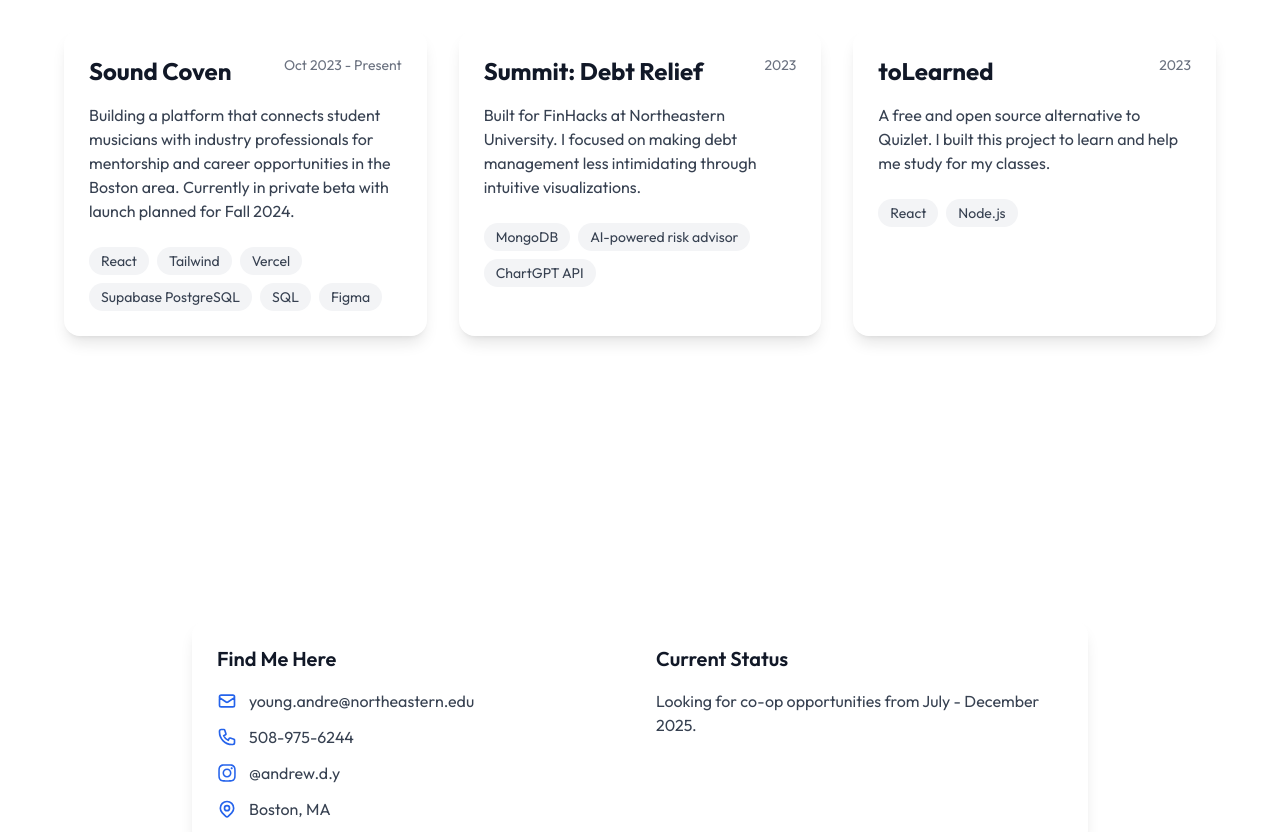
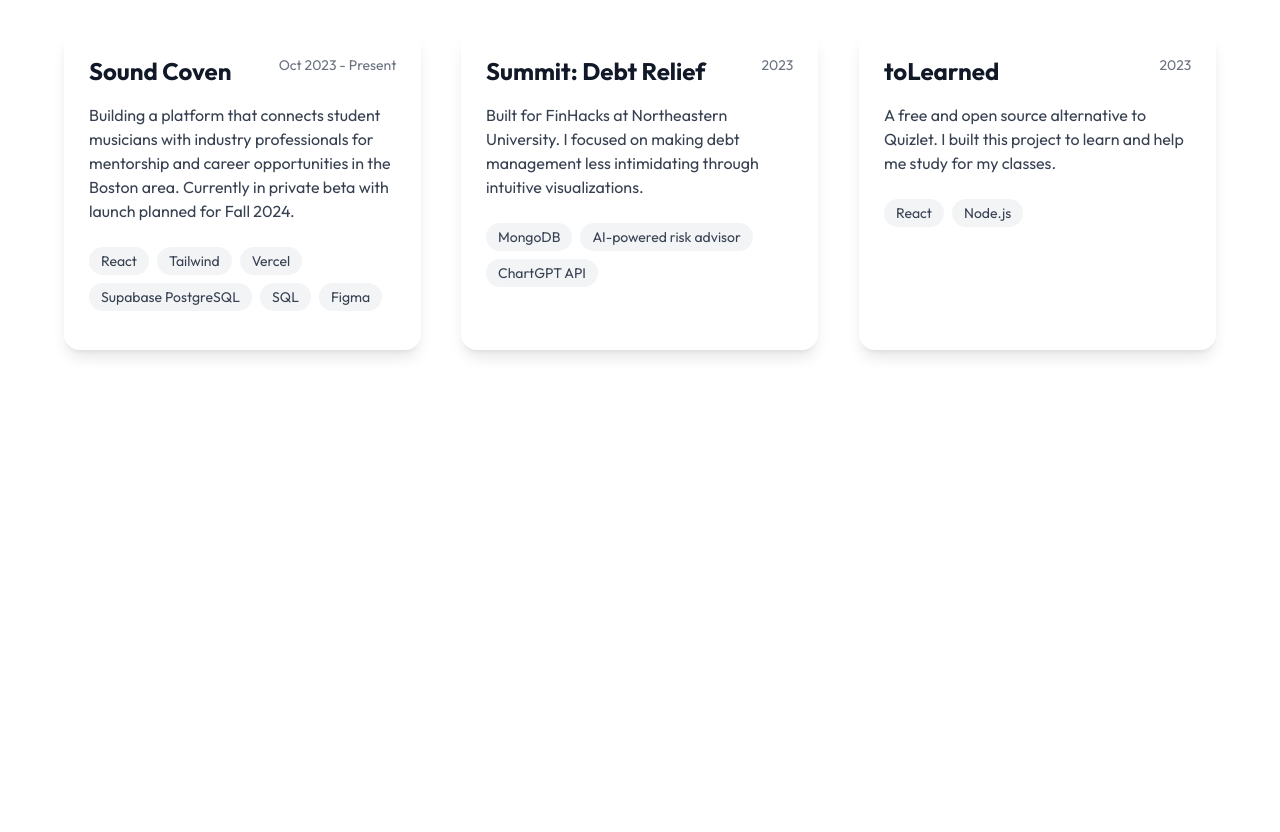
Before and after one commit to andrewd-young/andrew-portfolio, a React (Create React App) app: page / in a window 1280 px wide. Shown: the part 1402-2234 px from the top of the page. Built offline with nearby package versions, Linux system fonts and the light colour scheme.

Commit message:
Implement GSAP animations in Projects components, update Contact layout, and enhance project details

```diff
--- /dev/null
+++ b/cspell.json
@@ -0,0 +1,5 @@
+{
+  "version": "0.2",
+  "language": "en",
+  "words": ["gsap"]
+}
--- a/src/components/About.js
+++ b/src/components/About.js
@@ -1,6 +1,28 @@
-import React from "react";
+import React, { useRef, useEffect } from "react";
+import { gsap } from "gsap";
 
 const About = () => {
+  const aboutRef = useRef(null);
+
+  useEffect(() => {
+    const el = aboutRef.current;
+    if (!el) return;
+    gsap.fromTo(
+      el,
+      { autoAlpha: 0, y: 40 },
+      {
+        autoAlpha: 1,
+        y: 0,
+        duration: 1.1,
+        ease: "power2.out",
+        scrollTrigger: {
+          trigger: el,
+          start: "top 80%",
+          toggleActions: "play none none none",
+        },
+      }
+    );
+  }, []);
   const technicalSkills = [
     "JavaScript/TypeScript",
     "React/Next.js",
@@ -24,7 +46,7 @@ const About = () => {
   ];
 
   return (
-    <section className="section" id="about">
+    <section className="section" id="about" ref={aboutRef}>
       <div className="max-w-6xl mx-auto">
         <div className="grid grid-cols-1 md:grid-cols-2 gap-12 items-center">
           <div>
--- a/src/components/Contact.js
+++ b/src/components/Contact.js
@@ -4,20 +4,18 @@ import { faInstagram } from "@fortawesome/free-brands-svg-icons";
 
 const Contact = () => {
   return (
-    <section className="section" id="projects">
-      <div className="max-w-4xl mx-auto">
+    <section className="section" id="contact">
+      <div className="max-w-6xl mx-auto px-4">
         <h2 className="text-4xl font-bold mb-12 text-center">
           Connect with me
         </h2>
-
-        <div className="project-card bg-white dark:bg-gray-700 p-8 rounded-lg shadow-lg hover:shadow-xl transition-shadow cursor-pointer">
-          <div className="grid md:grid-cols-2 gap-8">
+        <div className="grid md:grid-cols-2 gap-12 items-start">
           <div>
             <h3 className="text-xl font-semibold text-gray-900 dark:text-white mb-4">
               Find Me Here
             </h3>
-              <div className="space-y-3">
-                <div className="flex items-center space-x-3">
+            <ul className="space-y-4">
+              <li className="flex items-center space-x-3">
                 <svg
                   className="w-5 h-5 text-blue-600 dark:text-blue-400"
                   fill="none"
@@ -37,8 +35,8 @@ const Contact = () => {
                 >
                   young.andre@northeastern.edu
                 </a>
-                </div>
-                <div className="flex items-center space-x-3">
+              </li>
+              <li className="flex items-center space-x-3">
                 <svg
                   className="w-5 h-5 text-blue-600 dark:text-blue-400"
                   fill="none"
@@ -58,8 +56,8 @@ const Contact = () => {
                 >
                   508-975-6244
                 </a>
-                </div>
-                <div className="flex items-center space-x-3">
+              </li>
+              <li className="flex items-center space-x-3">
                 <FontAwesomeIcon
                   icon={faInstagram}
                   className="w-5 h-5 text-blue-600 dark:text-blue-400"
@@ -70,8 +68,8 @@ const Contact = () => {
                 >
                   @andrew.d.y
                 </a>
-                </div>
-                <div className="flex items-center space-x-3">
+              </li>
+              <li className="flex items-center space-x-3">
                 <svg
                   className="w-5 h-5 text-blue-600 dark:text-blue-400"
                   fill="none"
@@ -94,10 +92,9 @@ const Contact = () => {
                 <span className="text-gray-700 dark:text-gray-300">
                   Boston, MA
                 </span>
+              </li>
+            </ul>
           </div>
-              </div>
-            </div>
-
           <div>
             <h3 className="text-xl font-semibold text-gray-900 dark:text-white mb-4">
               Current Status
@@ -108,7 +105,6 @@ const Contact = () => {
           </div>
         </div>
       </div>
-      </div>
     </section>
   );
 };
--- a/src/components/Projects.js
+++ b/src/components/Projects.js
@@ -1,6 +1,41 @@
-import React from "react";
+import React, { useRef, useEffect, useState } from "react";
+import { gsap } from "gsap";
 
 function Projects() {
+  const cardRefs = useRef([]);
+  const [hoveredIdx, setHoveredIdx] = useState(null);
+
+  useEffect(() => {
+    cardRefs.current.forEach((card, idx) => {
+      if (!card) return;
+      const onEnter = () => {
+        setHoveredIdx(idx);
+        gsap.to(card, {
+          scale: 1.13,
+          boxShadow: "0 16px 48px 0 rgba(31, 38, 135, 0.22)",
+          zIndex: 10,
+          duration: 0.18,
+          ease: "power2.out",
+        });
+      };
+      const onLeave = () => {
+        setHoveredIdx(null);
+        gsap.to(card, {
+          scale: 1,
+          boxShadow: "0 4px 16px 0 rgba(31, 38, 135, 0.08)",
+          zIndex: 1,
+          duration: 0.18,
+          ease: "power2.out",
+        });
+      };
+      card.addEventListener("mouseenter", onEnter);
+      card.addEventListener("mouseleave", onLeave);
+      return () => {
+        card.removeEventListener("mouseenter", onEnter);
+        card.removeEventListener("mouseleave", onLeave);
+      };
+    });
+  }, []);
   const projects = [
     {
       id: "soundcoven",
@@ -10,6 +45,8 @@ function Projects() {
       technologies: "React, Tailwind, Vercel, Supabase PostgreSQL, SQL, Figma",
       period: "Oct 2023 - Present",
       link: "https://soundcoven.com",
+      details:
+        "This project demonstrates advanced UI/UX, scalable architecture, and real-world deployment. Contact me for a walkthrough or code sample.",
     },
     {
       id: "summit",
@@ -18,6 +55,8 @@ function Projects() {
         "Built for FinHacks at Northeastern University. I focused on making debt management less intimidating through intuitive visualizations. ",
       technologies: "MongoDB, AI-powered risk advisor, ChartGPT API",
       period: "2023",
+      details:
+        "Hackathon project with a focus on user-friendly debt management and AI-powered risk analysis.",
     },
     {
       id: "toLearned",
@@ -26,19 +65,34 @@ function Projects() {
         "A free and open source alternative to Quizlet. I built this project to learn and help me study for my classes.",
       technologies: "React, Node.js",
       period: "2023",
+      details:
+        "Open source flashcard platform for students, built to support collaborative learning.",
     },
   ];
 
   return (
-    <section className="section" id="projects">
+    <section className="section" id="projects" style={{ minHeight: "750px" }}>
       <div className="max-w-6xl mx-auto">
         <h2 className="text-4xl font-bold mb-12 text-center">My Projects</h2>
-        <div className="grid grid-cols-1 md:grid-cols-2 lg:grid-cols-3 gap-8">
-          {projects.map((project) => (
+        <div className="grid grid-cols-1 md:grid-cols-2 lg:grid-cols-3 gap-y-10 gap-x-10 items-start">
+          {projects.map((project, idx) => {
+            const isHovered = hoveredIdx === idx;
+            return (
               <div
                 key={project.id}
                 id={project.id}
-              className="project-card bg-white dark:bg-gray-700 p-8 rounded-lg shadow-lg hover:shadow-xl transition-shadow cursor-pointer"
+                ref={(el) => (cardRefs.current[idx] = el)}
+                className="project-card bg-white dark:bg-gray-700 p-8 rounded-lg shadow-lg transition-shadow cursor-pointer"
+                style={{
+                  willChange: "transform",
+                  position: "relative",
+                  minHeight: 320,
+                  minWidth: 280,
+                  maxWidth: 480,
+                  zIndex: isHovered ? 10 : 1,
+                  height: isHovered ? "auto" : 320,
+                  transition: "height 0.18s cubic-bezier(0.4,0,0.2,1)",
+                }}
               >
                 <div className="flex justify-between items-start mb-4">
                   <h3 className="text-2xl font-bold text-gray-900 dark:text-white">
@@ -59,10 +113,14 @@ function Projects() {
                     {project.period}
                   </span>
                 </div>
-              <p className="mb-6 text-gray-700 dark:text-gray-300">
+                <p
+                  className={`mb-6 text-gray-700 dark:text-gray-300 transition-all duration-200 ${isHovered ? "text-lg leading-relaxed" : ""}`}
+                >
                   {project.description}
                 </p>
-              <div className="flex flex-wrap gap-2">
+                <div
+                  className={`flex flex-wrap gap-2 mb-2 transition-all duration-200 ${isHovered ? "text-base" : ""}`}
+                >
                   {project.technologies.split(", ").map((tech, index) => (
                     <span
                       key={index}
@@ -72,8 +130,16 @@ function Projects() {
                     </span>
                   ))}
                 </div>
+                {isHovered && project.details && (
+                  <div className="mt-4 text-gray-800 dark:text-gray-100 text-base font-medium transition-all duration-200">
+                    <p>
+                      <strong>More Details:</strong> {project.details}
+                    </p>
                   </div>
-          ))}
+                )}
+              </div>
+            );
+          })}
         </div>
       </div>
     </section>
```
Lines whose indentation alone changed are shown as unchanged.
